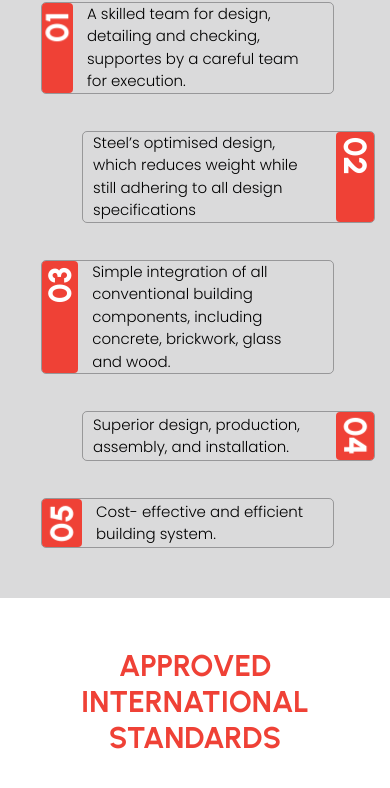
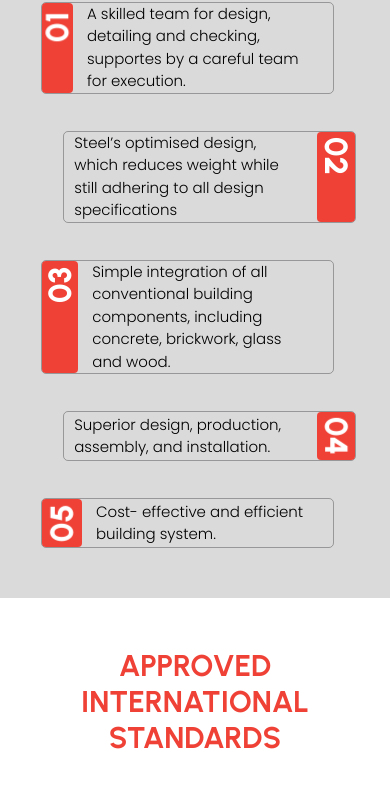
Before and after one commit to Uniqueitsolutions/izonpebllp.com, a plain HTML site: page aboutus.html in a window 390 px wide. Shown: the part 3978-4766 px from the top of the page. Drawn offline with nearby package versions, Linux system fonts and the light colour scheme.

Commit message:
update about us

```diff
--- a/Assets/css/Style.css
+++ b/Assets/css/Style.css
@@ -2306,9 +2306,9 @@ li::marker {
         font-size: 15px;
     }
 
-    .ups-item-left {
+    /* .ups-item-left {
         margin-left: 70px;
-    }
+    } */
 
 }
 
```
